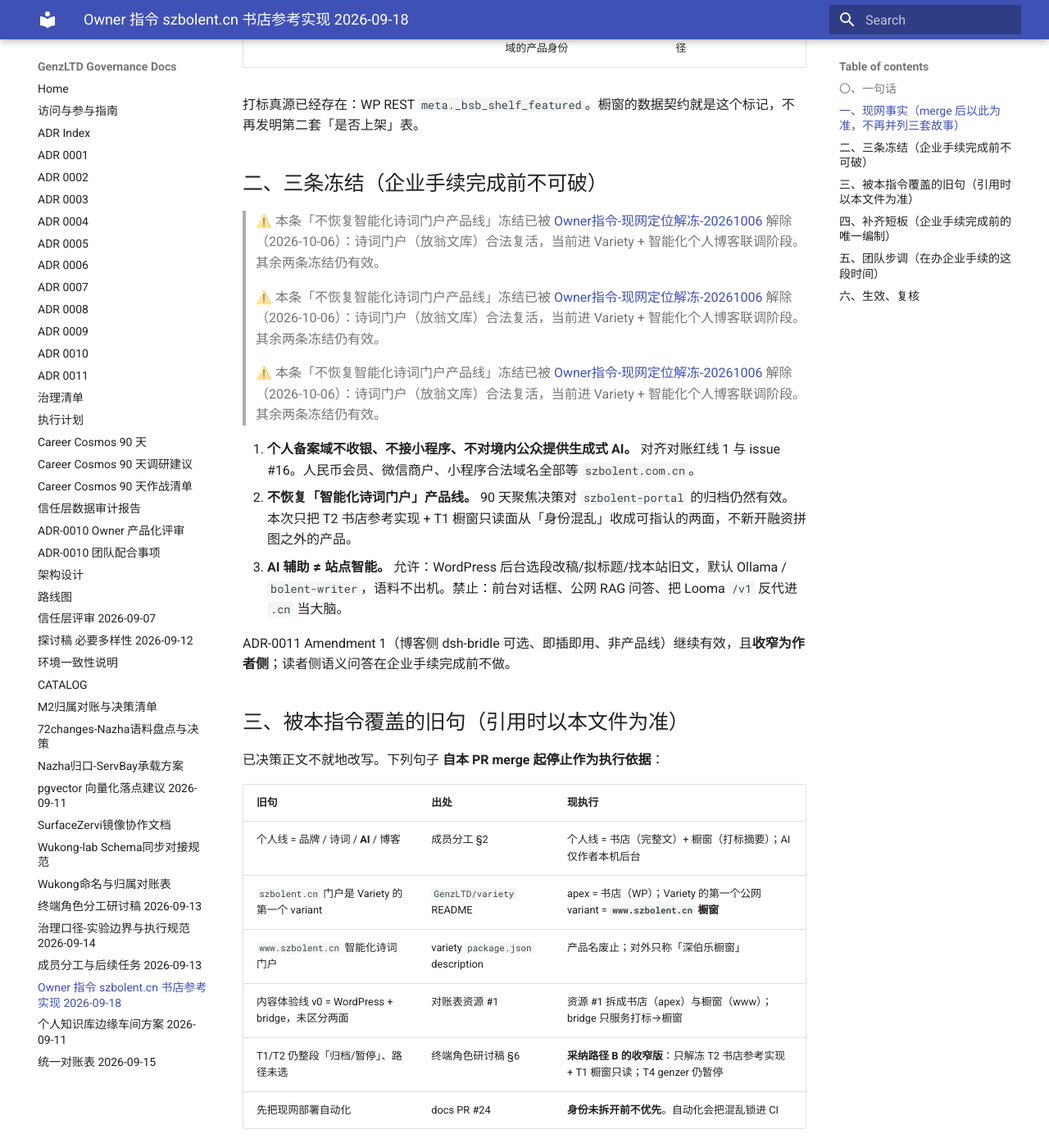
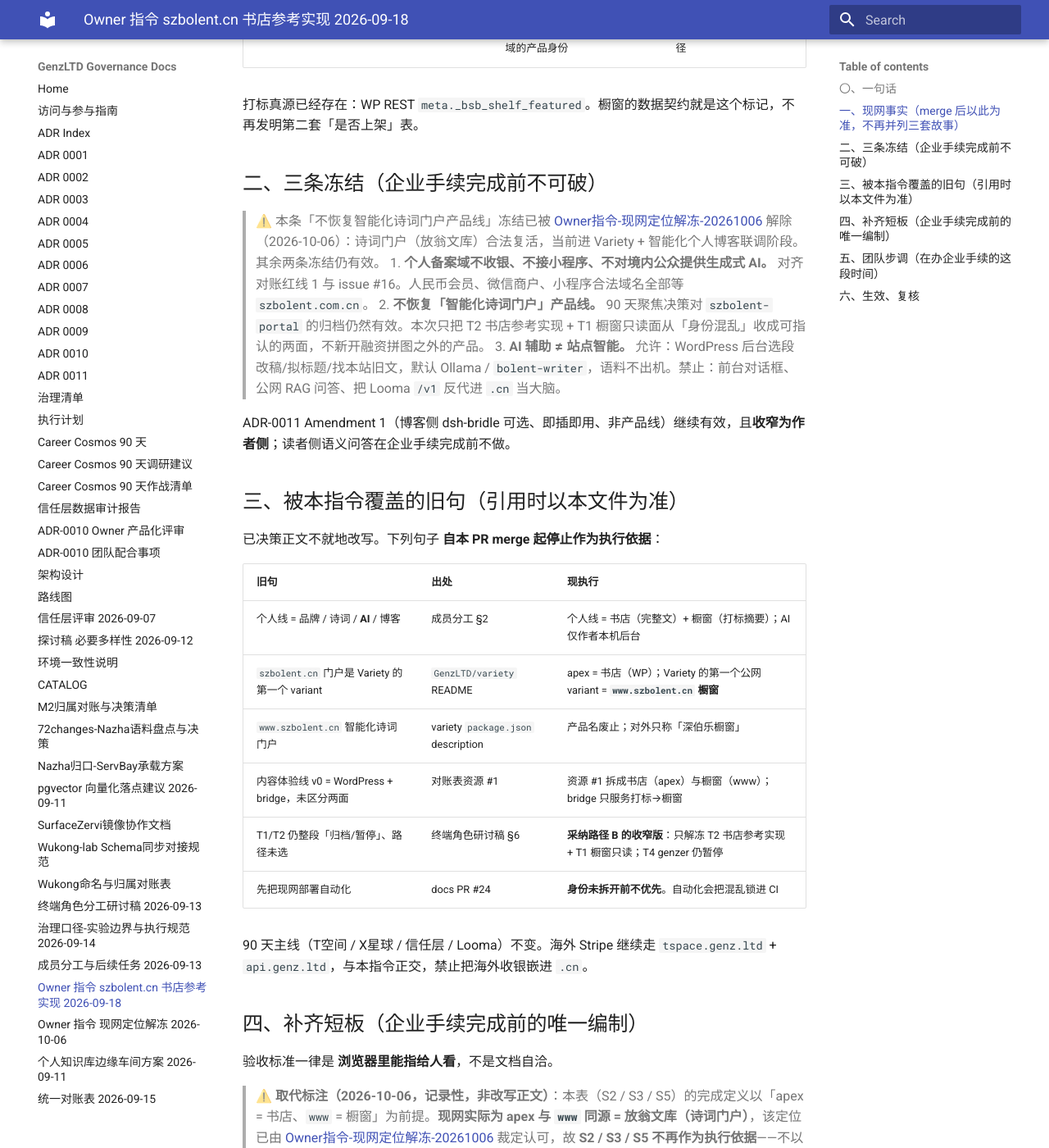
Before and after one commit to GenzLTD/docs, an MkDocs documentation site: the page built from docs/Owner指令-szbolent.cn书店参考实现-20260918.md, in a window 1280 px wide and 1400 px high, scrolled down 903 px. Shown: the whole window at 82% size. Built offline with MkDocs 1.6.1 and Material for MkDocs 9.7.7, drawn with Linux system fonts in a browser that asks for light colours; some of the changed text lies outside the part shown.

Commit message:
docs: 修正 P0 遗留（nav 漏登记 / 依赖 pin 不存在 / §九 取证不足 / 旧指令内部矛盾）
1. mkdocs.yml：补入 Owner指令-现网定位解冻-20261006 到 nav（此前站点导航点不到该 owner 指令，违反 AGENTS.md「新增文档须更新索引与导航」）。
2. requirements-docs.txt：pymdown-extensions==11.0.2 在 PyPI 上不存在（最高 10.21.3），导致 CI 的「Install MkDocs dependencies」必然失败；改为 10.21.3，全新 venv 安装 + mkdocs build --strict 已验证通过。
   注：本仓新口径下 CI 是唯一合入门禁，此 pin 修复是该门禁可工作的前提。
3. 统一对账表 §九 #4：paid 订单 purge 护栏初次核实因私有仓 contents API 受阻误判为「未见落地」；补证 looma-zervi 54fe3de（manager.py:1135/1141/3073 + test_delete_user.py / test_payment_guard.py）已落地，并补记「真实收款仍需 YEDALL 企业侧配置 Stripe key」这一非本机可控前置。
4. Owner指令-20260918：§二 上方重复三遍的同一 ⚠️ 提示合并为一条；§四 / §五 增补「取代标注」——现网 www 与 apex 同源 = 放翁文库，S2/S3/S5 及对应团队分工不再作为执行依据（以现网为准）。

验证：git diff --check clean；mkdocs build --strict（mkdocs 1.6.1 + material 9.7.7 + mermaid2 1.2.3 + pymdown-extensions 10.21.3）exit 0。

```diff
--- a/docs/Owner指令-szbolent.cn书店参考实现-20260918.md
+++ b/docs/Owner指令-szbolent.cn书店参考实现-20260918.md
@@ -25,11 +25,6 @@
 ## 二、三条冻结（企业手续完成前不可破）
 
 > ⚠️ 本条「不恢复智能化诗词门户产品线」冻结已被 [Owner指令-现网定位解冻-20261006](Owner指令-现网定位解冻-20261006.md) 解除（2026-10-06）：诗词门户（放翁文库）合法复活，当前进 Variety + 智能化个人博客联调阶段。其余两条冻结仍有效。
-
-> ⚠️ 本条「不恢复智能化诗词门户产品线」冻结已被 [Owner指令-现网定位解冻-20261006](Owner指令-现网定位解冻-20261006.md) 解除（2026-10-06）：诗词门户（放翁文库）合法复活，当前进 Variety + 智能化个人博客联调阶段。其余两条冻结仍有效。
-
-> ⚠️ 本条「不恢复智能化诗词门户产品线」冻结已被 [Owner指令-现网定位解冻-20261006](Owner指令-现网定位解冻-20261006.md) 解除（2026-10-06）：诗词门户（放翁文库）合法复活，当前进 Variety + 智能化个人博客联调阶段。其余两条冻结仍有效。
-
 1. **个人备案域不收银、不接小程序、不对境内公众提供生成式 AI。** 对齐对账红线 1 与 issue #16。人民币会员、微信商户、小程序合法域名全部等 `szbolent.com.cn`。
 2. **不恢复「智能化诗词门户」产品线。** 90 天聚焦决策对 `szbolent-portal` 的归档仍然有效。本次只把 T2 书店参考实现 + T1 橱窗只读面从「身份混乱」收成可指认的两面，不新开融资拼图之外的产品。
 3. **AI 辅助 ≠ 站点智能。** 允许：WordPress 后台选段改稿/拟标题/找本站旧文，默认 Ollama / `bolent-writer`，语料不出机。禁止：前台对话框、公网 RAG 问答、把 Looma `/v1` 反代进 `.cn` 当大脑。
@@ -55,6 +50,8 @@
 
 验收标准一律是 **浏览器里能指给人看**，不是文档自洽。
 
+> ⚠️ **取代标注（2026-10-06，记录性，非改写正文）**：本表（S2 / S3 / S5）的完成定义以「apex = 书店、`www` = 橱窗」为前提。**现网实际为 apex 与 `www` 同源 = 放翁文库（诗词门户）**，该定位已由 [Owner指令-现网定位解冻-20261006](Owner指令-现网定位解冻-20261006.md) 裁定认可，故 **S2 / S3 / S5 不再作为执行依据**——不以文档为准，以现网为准（现网核对见 [统一对账表 §九](统一对账表-20260915.md)）。S1（口径）已完成；S4（作者侧 AI）见该条下的单独标注。
+
 | # | 短板 | 完成定义 | 建议归口 | 不要做什么 |
 |---|---|---|---|---|
 | S1 | **口径** | 本指令 merge；成员引用个人线时能说出 SHA + 本文件名 | docs CODEOWNER | 再写第三套「内容体验线」叙事 |
@@ -66,6 +63,8 @@
 docs PR #24（部署 CI）排到 S2/S3 可见之后。verify-offline（variety #4）可以继续修地基，但不得借机把 apex 重新定义成门户。
 
 ## 五、团队步调（在办企业手续的这段时间）
+
+> ⚠️ **取代标注（2026-10-06，记录性，非改写正文）**：本表列明的分工以「`www` = 橱窗」为前提。现网 `www` 与 apex 同源 = 放翁文库（诗词门户已解冻），故 @zervi-genz 的「S2 橱窗列表」与 @szpeter2026 的「确认 www / apex 不要再指回同一套应用」两项**已由现网事实结案**（非待办，见 [统一对账表 §九](统一对账表-20260915.md) #2）。其余分工不变；S4「禁止读者侧问答 / 云端 Key」的边界待后续 Owner 指令明确。
 
 每人开口前先同步本仓 `origin/main`，说得出本指令路径与 Status。对不上就视为旧语境。
 
--- a/mkdocs.yml
+++ b/mkdocs.yml
@@ -69,5 +69,6 @@
   - 治理口径-实验边界与执行规范 2026-09-14: 治理口径-实验边界与执行规范-20260914.md
   - 成员分工与后续任务 2026-09-13: 成员分工与后续任务-20260913.md
   - Owner 指令 szbolent.cn 书店参考实现 2026-09-18: Owner指令-szbolent.cn书店参考实现-20260918.md
+  - Owner 指令 现网定位解冻 2026-10-06: Owner指令-现网定位解冻-20261006.md
   - 个人知识库边缘车间方案 2026-09-11: 方案-个人知识库边缘车间-20260911.md
   - 统一对账表 2026-09-15: 统一对账表-20260915.md
--- a/requirements-docs.txt
+++ b/requirements-docs.txt
@@ -1,4 +1,4 @@
 mkdocs==1.6.1
 mkdocs-material==9.7.7
 mkdocs-mermaid2-plugin==1.2.3
-pymdown-extensions==11.0.2
+pymdown-extensions==10.21.3
```
Also changed, not shown: docs/统一对账表-20260915.md (+1 -1 lines).
